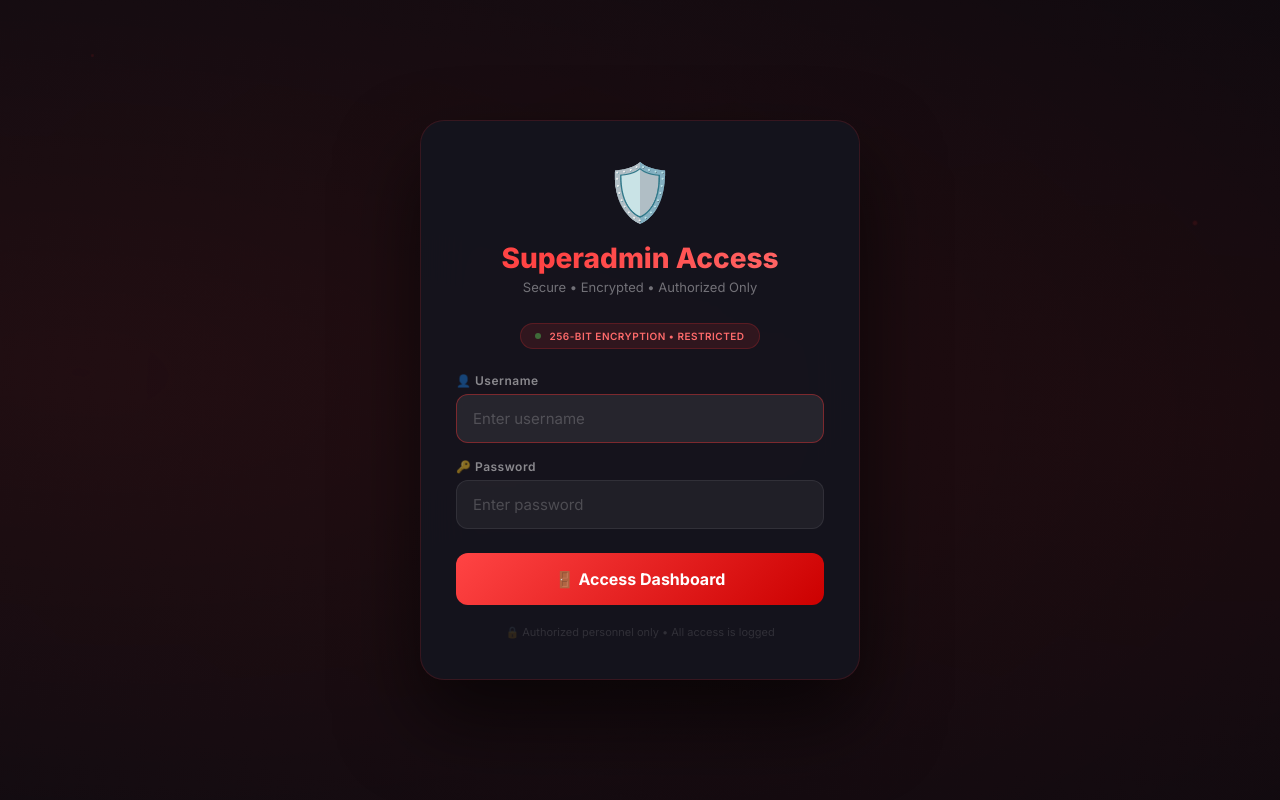
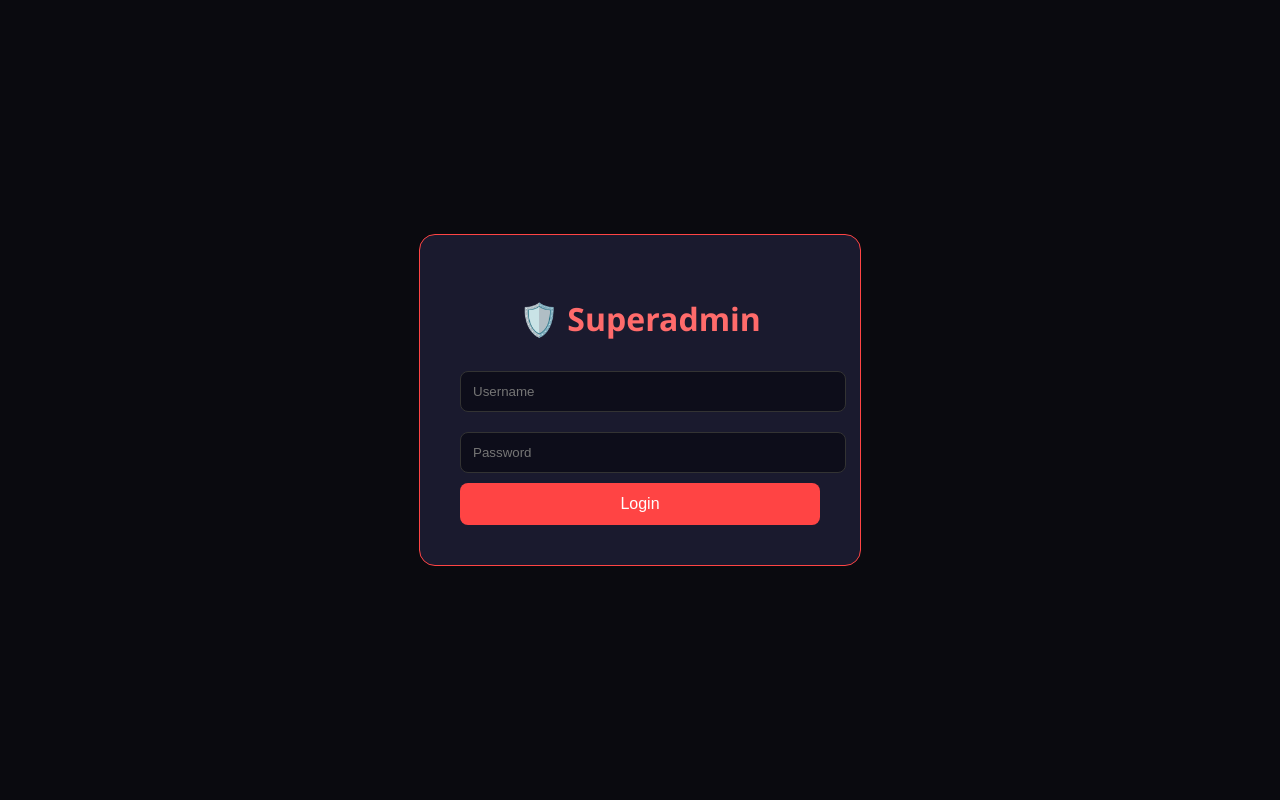
Before and after one commit to Demonials/EditH, a Flask app: page /superadmin.html in a window 1280 px wide. Run offline with Flask 3, Linux system fonts and the light colour scheme; parts of the project's set-up code (start-up, migrations or seed data) failed here and were passed over.

Commit message:
Update superadmin_login.html

```diff
--- a/templates/superadmin_login.html
+++ b/templates/superadmin_login.html
@@ -2,186 +2,31 @@
 <html>
 <head>
     <meta charset="UTF-8">
-    <meta name="viewport" content="width=device-width, initial-scale=1.0">
     <title>🔐 Superadmin Login</title>
     <style>
-        @import url('https://fonts.googleapis.com/css2?family=Inter:wght@300;400;600;700;800&display=swap');
-        * { margin: 0; padding: 0; box-sizing: border-box; }
-        body {
-            font-family: 'Inter', sans-serif;
-            background: #0a0a0f;
-            color: #ffffff;
-            min-height: 100vh;
-            display: flex;
-            justify-content: center;
-            align-items: center;
-            overflow: hidden;
-            position: relative;
-        }
-        .bg-gradient {
-            position: fixed;
-            top: -50%;
-            left: -50%;
-            width: 200%;
-            height: 200%;
-            background: radial-gradient(ellipse at 30% 50%, rgba(255, 50, 50, 0.08) 0%, transparent 60%),
-                        radial-gradient(ellipse at 70% 50%, rgba(200, 0, 0, 0.06) 0%, transparent 60%);
-            animation: bgPulse 8s ease-in-out infinite alternate;
-            z-index: 0;
-        }
-        @keyframes bgPulse { 0% { transform: scale(1) rotate(0deg); } 100% { transform: scale(1.1) rotate(3deg); } }
-        .container {
-            position: relative;
-            z-index: 1;
-            max-width: 440px;
-            width: 100%;
-            padding: 40px 35px;
-            background: rgba(20, 20, 30, 0.9);
-            backdrop-filter: blur(24px);
-            border-radius: 24px;
-            border: 1px solid rgba(255, 50, 50, 0.15);
-            box-shadow: 0 40px 80px rgba(0, 0, 0, 0.6);
-            text-align: center;
-            animation: slideUp 0.8s cubic-bezier(0.16, 1, 0.3, 1) forwards;
-            opacity: 0;
-            transform: translateY(30px);
-        }
-        @keyframes slideUp { to { opacity: 1; transform: translateY(0); } }
-        .shield-icon { font-size: 56px; margin-bottom: 12px; animation: float 3s ease-in-out infinite; }
-        @keyframes float { 0%, 100% { transform: translateY(0px); } 50% { transform: translateY(-10px); } }
-        h1 {
-            font-size: 28px;
-            font-weight: 800;
-            background: linear-gradient(135deg, #ff4444 30%, #ff6b6b 100%);
-            -webkit-background-clip: text;
-            -webkit-text-fill-color: transparent;
-            margin-bottom: 4px;
-        }
-        .subtitle { font-size: 13px; color: rgba(255, 255, 255, 0.4); margin-bottom: 28px; }
-        .security-badge {
-            display: inline-flex;
-            align-items: center;
-            gap: 8px;
-            background: rgba(255, 50, 50, 0.12);
-            border: 1px solid rgba(255, 50, 50, 0.2);
-            padding: 6px 14px;
-            border-radius: 100px;
-            font-size: 10px;
-            font-weight: 600;
-            color: #ff6b6b;
-            margin-bottom: 24px;
-            text-transform: uppercase;
-            letter-spacing: 0.5px;
-        }
-        .security-badge .dot { width: 6px; height: 6px; border-radius: 50%; background: #4CAF50; animation: pulseDot 2s infinite; }
-        @keyframes pulseDot { 0%, 100% { opacity: 1; } 50% { opacity: 0.5; } }
-        .input-group {
-            text-align: left;
-            margin-bottom: 16px;
-        }
-        .input-group label {
-            font-size: 12px;
-            font-weight: 600;
-            color: rgba(255, 255, 255, 0.5);
-            display: block;
-            margin-bottom: 6px;
-            letter-spacing: 0.5px;
-        }
-        .input-group input {
-            width: 100%;
-            padding: 14px 16px;
-            background: rgba(255, 255, 255, 0.05);
-            border: 1px solid rgba(255, 255, 255, 0.08);
-            border-radius: 12px;
-            color: white;
-            font-size: 15px;
-            font-family: 'Inter', sans-serif;
-            transition: all 0.3s ease;
-        }
-        .input-group input:focus {
-            outline: none;
-            border-color: rgba(255, 50, 50, 0.4);
-            background: rgba(255, 255, 255, 0.08);
-        }
-        .input-group input::placeholder { color: rgba(255, 255, 255, 0.2); }
-        .btn-login {
-            width: 100%;
-            padding: 16px;
-            background: linear-gradient(135deg, #ff4444, #cc0000);
-            color: white;
-            border: none;
-            border-radius: 12px;
-            font-size: 16px;
-            font-weight: 700;
-            cursor: pointer;
-            transition: all 0.3s cubic-bezier(0.16, 1, 0.3, 1);
-            font-family: 'Inter', sans-serif;
-            margin-top: 8px;
-        }
-        .btn-login:hover { transform: translateY(-2px); box-shadow: 0 12px 40px rgba(255, 50, 50, 0.3); }
-        .btn-login:active { transform: scale(0.98); }
-        .error-msg {
-            color: #ff4444;
-            font-size: 13px;
-            margin-top: 12px;
-            display: none;
-            background: rgba(255, 50, 50, 0.1);
-            padding: 10px;
-            border-radius: 8px;
-            border: 1px solid rgba(255, 50, 50, 0.2);
-        }
-        .footer-text { margin-top: 20px; font-size: 11px; color: rgba(255, 255, 255, 0.12); }
-        .particle {
-            position: fixed;
-            border-radius: 50%;
-            pointer-events: none;
-            z-index: 0;
-            background: rgba(255, 50, 50, 0.1);
-            animation: floatParticle 20s infinite linear;
-        }
-        @keyframes floatParticle {
-            0% { transform: translate(0, 0) scale(1); opacity: 0; }
-            10% { opacity: 1; }
-            90% { opacity: 1; }
-            100% { transform: translate(100px, -100px) scale(0); opacity: 0; }
-        }
-        @media (max-width: 480px) {
-            .container { padding: 30px 20px; margin: 16px; }
-            h1 { font-size: 24px; }
-        }
+        body { font-family: 'Segoe UI', Tahoma, Geneva, Verdana, sans-serif; background: #0a0a0f; color: #fff; display: flex; justify-content: center; align-items: center; min-height: 100vh; margin: 0; }
+        .container { background: #1a1a2e; padding: 40px; border-radius: 16px; width: 360px; text-align: center; border: 1px solid #ff4444; }
+        h1 { color: #ff6b6b; }
+        input { width: 100%; padding: 12px; margin: 10px 0; border-radius: 8px; border: 1px solid #333; background: #0d0d1a; color: #fff; }
+        button { width: 100%; padding: 12px; background: #ff4444; color: #fff; border: none; border-radius: 8px; font-size: 16px; cursor: pointer; }
+        button:hover { background: #cc0000; }
+        .error { color: #ff6b6b; display: none; }
     </style>
 </head>
 <body>
-    <div class="bg-gradient"></div>
-    <div class="particle" style="width:4px;height:4px;top:10%;left:5%;animation-duration:25s;"></div>
-    <div class="particle" style="width:6px;height:6px;top:30%;right:8%;animation-duration:18s;animation-delay:3s;"></div>
     <div class="container">
-        <div class="shield-icon">🛡️</div>
-        <h1>Superadmin Access</h1>
-        <p class="subtitle">Secure • Encrypted • Authorized Only</p>
-        <div class="security-badge"><span class="dot"></span>256-bit Encryption • Restricted</div>
-
+        <h1>🛡️ Superadmin</h1>
         <form method="POST" action="/superadmin-login">
-            <div class="input-group">
-                <label>👤 Username</label>
-                <input type="text" name="username" placeholder="Enter username" required autofocus>
-            </div>
-            <div class="input-group">
-                <label>🔑 Password</label>
-                <input type="password" name="password" placeholder="Enter password" required>
-            </div>
-            <button type="submit" class="btn-login">🚪 Access Dashboard</button>
+            <input type="text" name="username" placeholder="Username" required>
+            <input type="password" name="password" placeholder="Password" required>
+            <button type="submit">Login</button>
         </form>
-
-        <div class="error-msg" id="errorMsg">❌ Invalid credentials</div>
-
-        <div class="footer-text">🔒 Authorized personnel only • All access is logged</div>
+        <p class="error" id="error">❌ Invalid credentials</p>
+        <script>
+            if (window.location.search.includes('error=1')) {
+                document.getElementById('error').style.display = 'block';
+            }
+        </script>
     </div>
-
-    <script>
-        if (window.location.search.includes('error=1')) {
-            document.getElementById('errorMsg').style.display = 'block';
-        }
-    </script>
 </body>
 </html>
```
